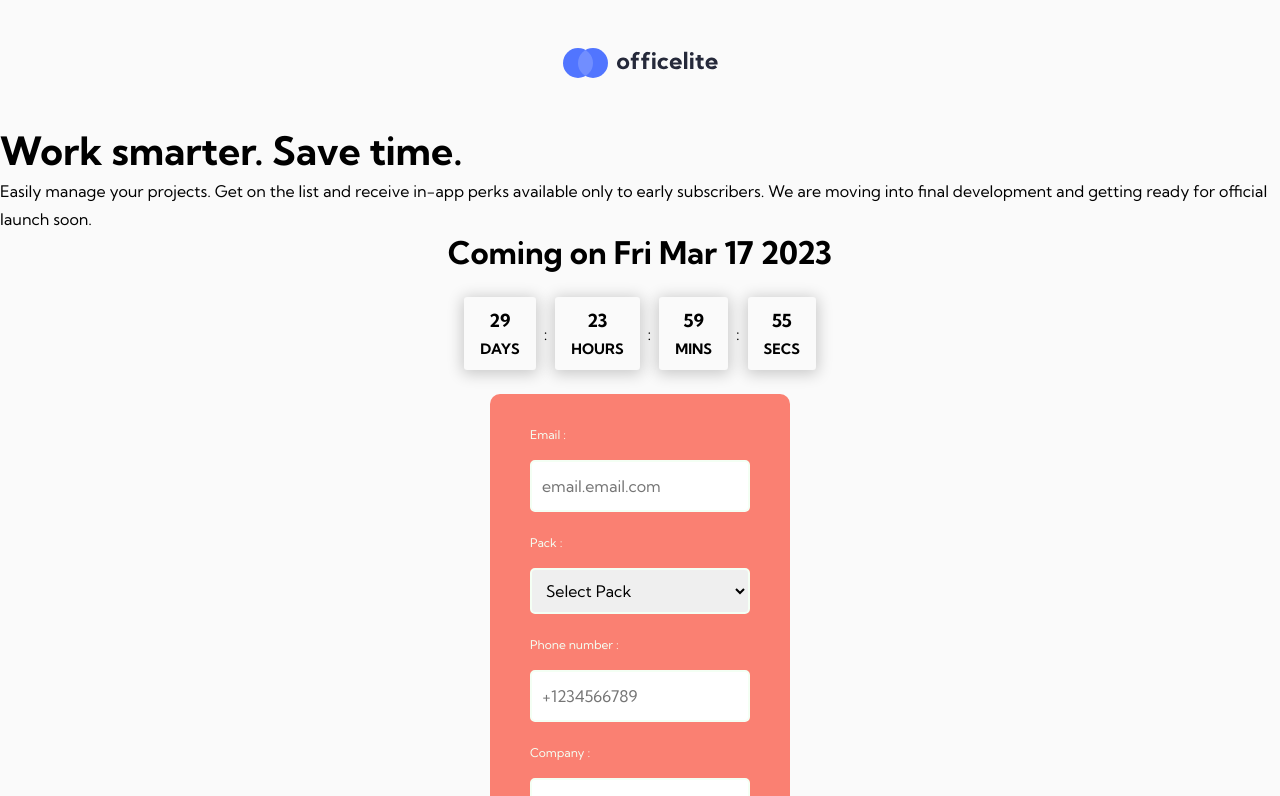
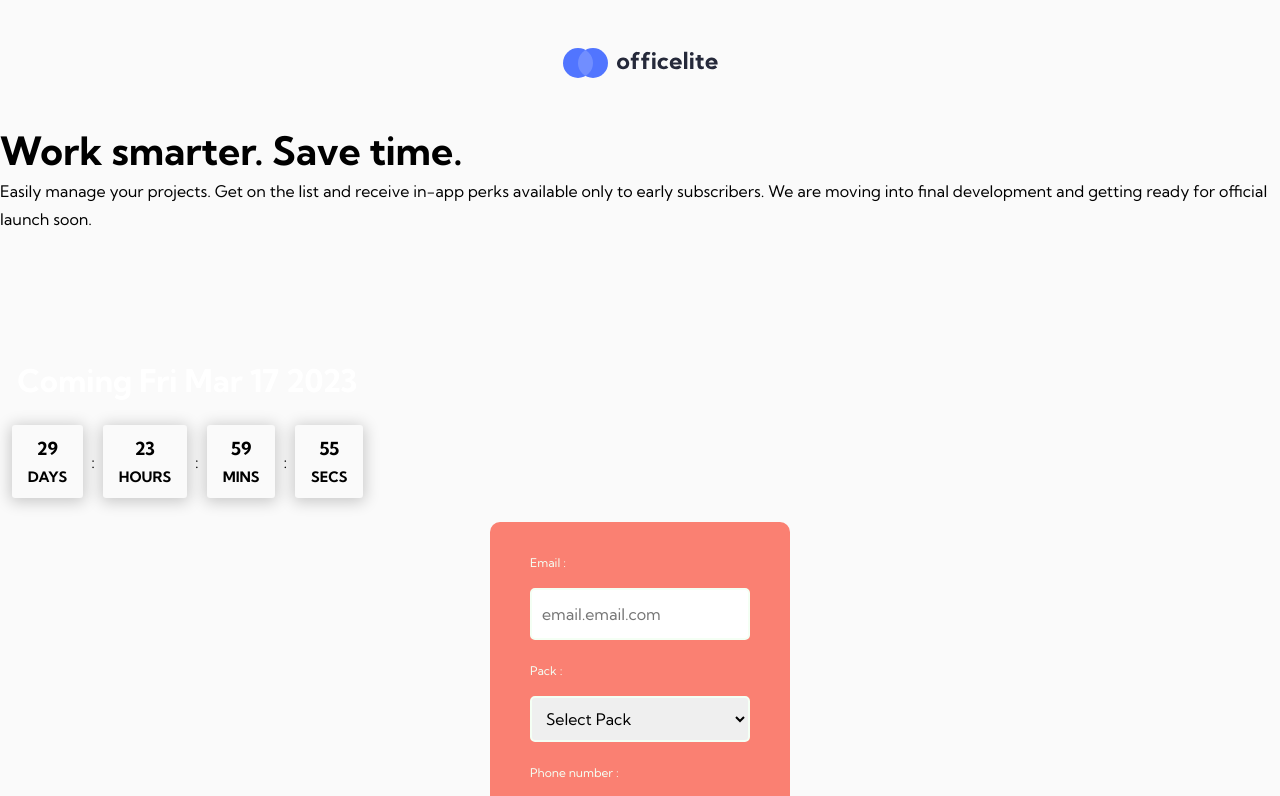
Before and after one commit to Hcmwebs/officelite-coming-soon-site, a React (Vite) app: page /signup in a window 1280 px wide. Shown: the top 796 px of the page. Built offline with nearby package versions, Linux system fonts and the light colour scheme.

Commit message:
created, indexed  and rendered compo
Signed-off-by: Heze <64218603+Hcmwebs@users.noreply.github.com>

```diff
--- a/src/components/Timer.jsx
+++ b/src/components/Timer.jsx
@@ -1,5 +1,6 @@
 import React, { useState, useEffect } from 'react'
 import styled from 'styled-components'
+import { StyledTimer } from '../styles'
 
 const Timer = ({ duration }) => {
 	const [time, setTime] = useState(duration)
@@ -18,10 +19,9 @@ const Timer = ({ duration }) => {
 		let hrs = parseInt(totalHours % 24)
 
 		return (
-			<>
-				<Wrapper>
+			<StyledTimer>
 				<div className='clockTitle'>
-						<h3>Coming on {startDate}</h3>
+					<h3>Coming {startDate}</h3>
 				</div>
 				<div className='clock'>
 					<div className='timer'>
@@ -40,8 +40,7 @@ const Timer = ({ duration }) => {
 						{secs} <span>secs</span>
 					</div>
 				</div>
-				</Wrapper>
-			</>
+			</StyledTimer>
 		)
 	}
 
@@ -52,42 +51,6 @@ const Timer = ({ duration }) => {
 	}, [time])
 	return <div>{getFormattedTime(time)}</div>
 }
-const Wrapper = styled.div`
-width: max-content;
-margin: 0 auto;
-	display: grid;
-	place-items: center;
-	gap: 1.5rem;
-	background-color: var(--white);
 
-	.clockTitle {
-		text-align: center;
-	}
-	.clock {
-		display: flex;
-		justify-content: center;
-		align-items: center;
-		gap: 0.5rem;
-		margin-bottom: 1.5rem; // set as a gap and remove the margin;
-	}
-
-	.timer {
-		font-size: 18px;
-		width: min(100px, 100%);
-		padding: 0.5rem 1rem;
-		font-weight: bold;
-		display: grid;
-		place-items: center;
-		box-shadow: 0px 2px 15px 2px rgba(0, 0, 0, 0.2);
-		border: none;
-		border-radius: 0.2rem;
-
-		span {
-			font-size: 0.9rem;
-			text-align: center;
-			text-transform: uppercase;
-		}
-	}
-`
 
 export default Timer
--- /dev/null
+++ b/src/styles/StyledTimer.jsx
@@ -0,0 +1,41 @@
+import styled from 'styled-components'
+
+const StyledTimer = styled.div`
+	width: min(100%, 375px);
+	display: grid;
+	place-items: center;
+	gap: 1.5rem;
+	background-color: var(--white);
+  padding-top: 8rem;
+
+	.clockTitle {
+		text-align: center;
+    color: var(--white-1);
+	}
+	.clock {
+		display: flex;
+		justify-content: center;
+		align-items: center;
+		gap: 0.5rem;
+		margin-bottom: 1.5rem; // set as a gap and remove the margin;
+	}
+
+	.timer {
+		font-size: 18px;
+		width: min(100px, 100%);
+		padding: 0.5rem 1rem;
+		font-weight: bold;
+		display: grid;
+		place-items: center;
+		box-shadow: 0px 2px 15px 2px rgba(0, 0, 0, 0.2);
+		border: none;
+		border-radius: 0.2rem;
+
+		span {
+			font-size: 0.9rem;
+			text-align: center;
+			text-transform: uppercase;
+		}
+	}
+`
+export default StyledTimer
--- a/src/styles/index.jsx
+++ b/src/styles/index.jsx
@@ -8,6 +8,7 @@ import StyledFooter from './StyledFooter'
 import StyledMainContent from './StyledMainContent'
 import StyledSection from './StyledSection'
 import StyledCard from './StyledCard'
+import StyledTimer from './StyledTimer'
 export {
 	GlobalStyles,
 	StyledLogo,
@@ -15,8 +16,9 @@ export {
 	StyledHeader,
 	StyledHero,
 	StyledButton,
-  StyledMainContent,
-  StyledSection,
+	StyledMainContent,
+	StyledSection,
 	StyledCard,
 	StyledFooter,
+	StyledTimer,
 }
```
Lines whose indentation alone changed are shown as unchanged.
